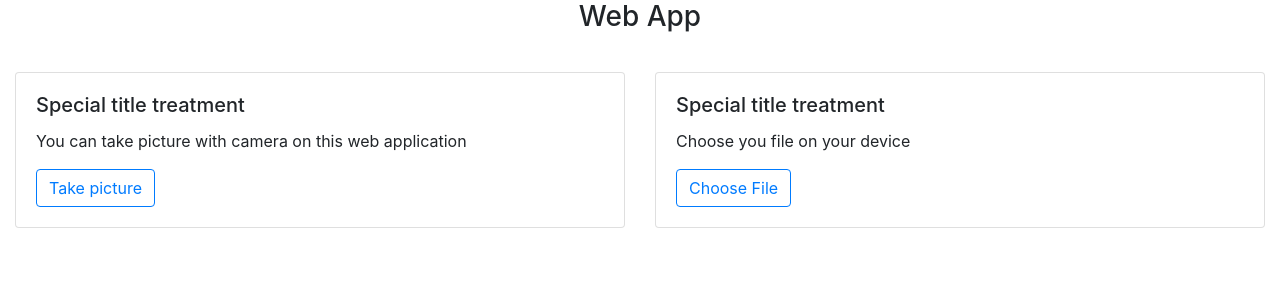
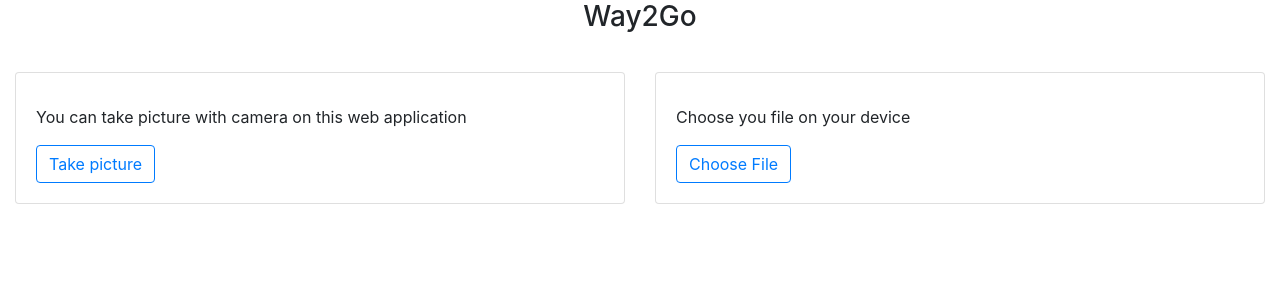
Before and after one commit to dinhcuong0920/webapp, a Vue app: page / in a window 1280 px wide. Shown: the top 300 px of the page. Built offline with nearby package versions, Linux system fonts and the light colour scheme.

Commit message:
config title

```diff
--- a/public/index.html
+++ b/public/index.html
@@ -3,8 +3,8 @@
 <head>
   <meta charset="UTF-8">
   <meta name="viewport" content="width=device-width, initial-scale=1.0">
-  <title>Web App</title>
-</head>
+  <title>Way2Go</title>
+  <link rel="shortcut icon" type="image/x-icon" href="https://images.squarespace-cdn.com/content/v1/56de3dfe07eaa0087268c905/1506311980665-DHGK5OTXV89IYJ1US034/ke17ZwdGBToddI8pDm48kCTXyQRTkjcx17xJqAWvFUVZw-zPPgdn4jUwVcJE1ZvWQUxwkmyExglNqGp0IvTJZamWLI2zvYWH8K3-s_4yszcp2ryTI0HqTOaaUohrI8PIQrOPZ-iPoujaXwqokG8boUQ1B-48adMbmAFcF9LIh2o/favicon.ico"></head>
 <body>
 
   <div id="app"></div>
--- a/src/App.vue
+++ b/src/App.vue
@@ -3,7 +3,7 @@
     <div class="container-fluid dashboard-content">
       <div class="row">
         <div class="col-xl-12 col-lg-12 col-md-12 col-sm-12 col-12" style="margin-bottom:30px">
-          <h3 class="text-center">Web App</h3>
+          <h3 class="text-center">Way2Go</h3>
         </div>
       </div>
       <router-view />
--- a/src/components/Home.vue
+++ b/src/components/Home.vue
@@ -3,7 +3,7 @@
       <div class="col-sm-6">
         <div class="card">
           <div class="card-body">
-            <h5 class="card-title">Special title treatment</h5>
+            <h5 class="card-title"></h5>
             <p class="card-text">You can take picture with camera on this web application</p>
             <a href="#" class="btn btn-outline-primary"><router-link to='/takepicture'>Take picture</router-link></a>
           </div>
@@ -12,7 +12,7 @@
       <div class="col-sm-6">
         <div class="card">
           <div class="card-body">
-            <h5 class="card-title">Special title treatment</h5>
+            <h5 class="card-title"></h5>
             <p class="card-text">Choose you file on your device</p>
             <a href="#" class="btn btn-outline-primary"><router-link to='/choosefile'>Choose File</router-link></a>
           </div>
```
